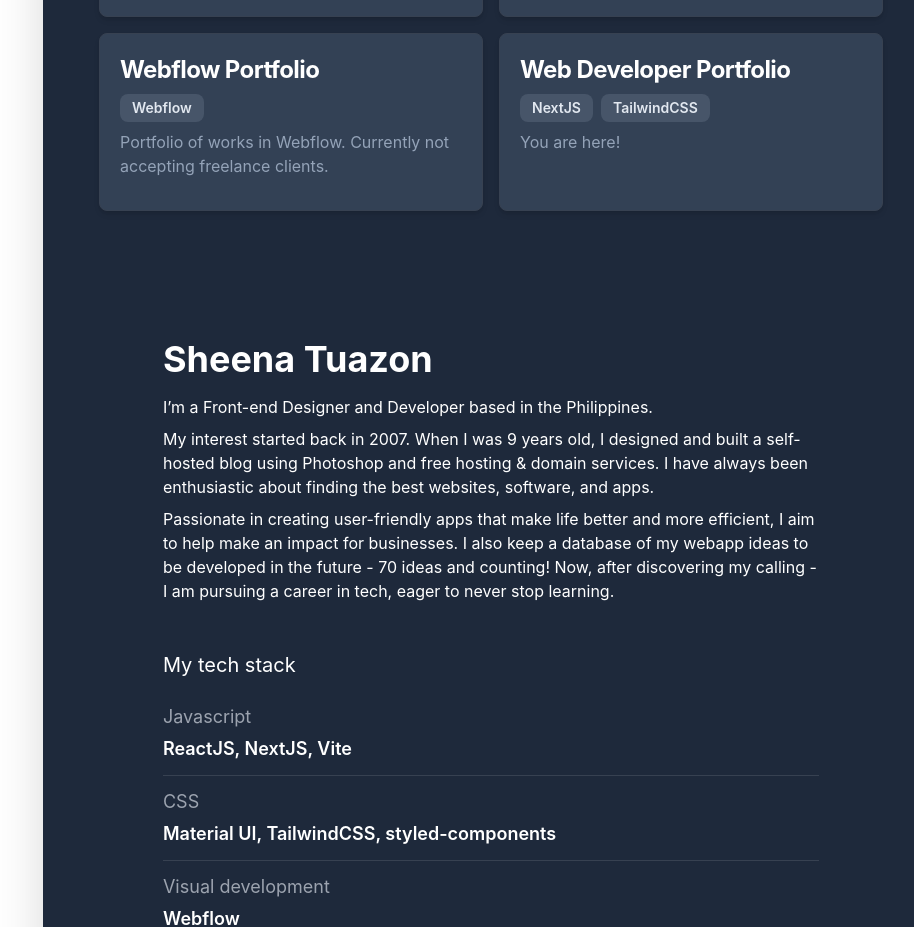
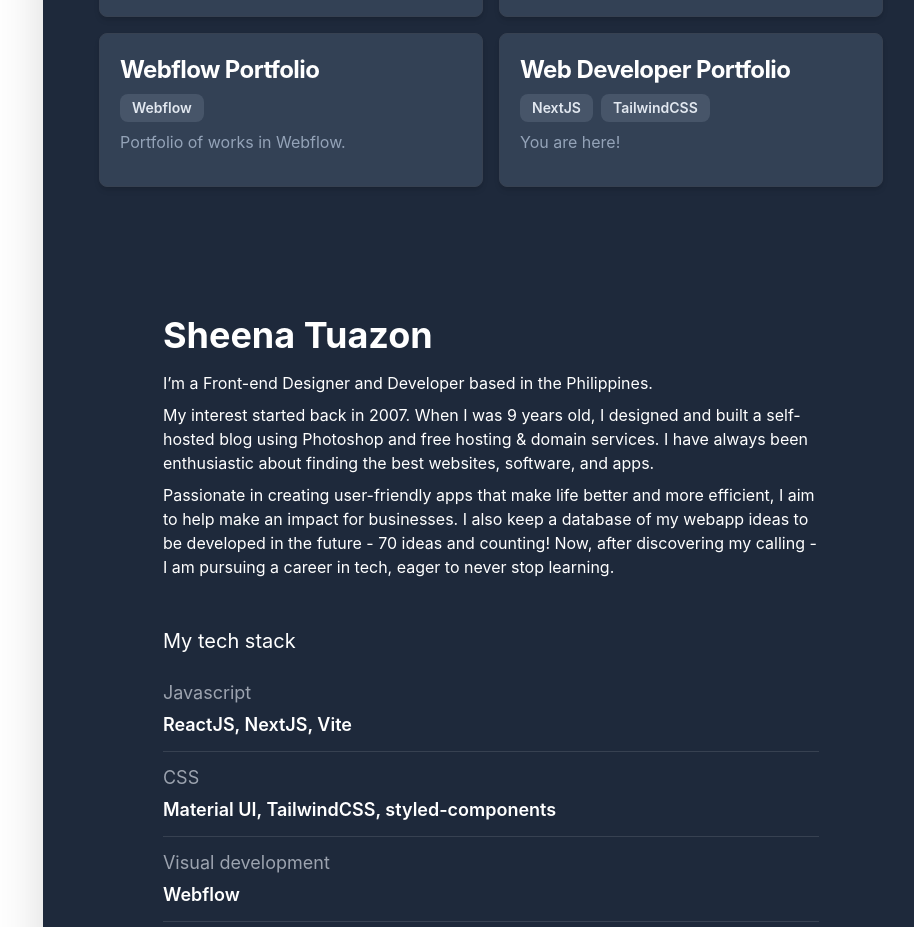
Before and after one commit to shwwwna/react-portfolio, a Next.js app: page / in a window 1280 px wide. Shown: the part 1540-2467 px from the top of the page, without its empty margins (341-1255 px from the left). Built offline with nearby package versions, Linux system fonts and the light colour scheme.

Commit message:
availability

```diff
--- a/components/Projects.js
+++ b/components/Projects.js
@@ -59,7 +59,7 @@ const Projects = () => {
 					<Card
 						imageSource={""}
 						title="Webflow Portfolio"
-						description="Portfolio of works in Webflow. Currently not accepting freelance clients."
+						description="Portfolio of works in Webflow. "
 						liveLink="https://shwwwna.webflow.io/"
 						repoLink=""
 						alltags={["Webflow"]}
```
